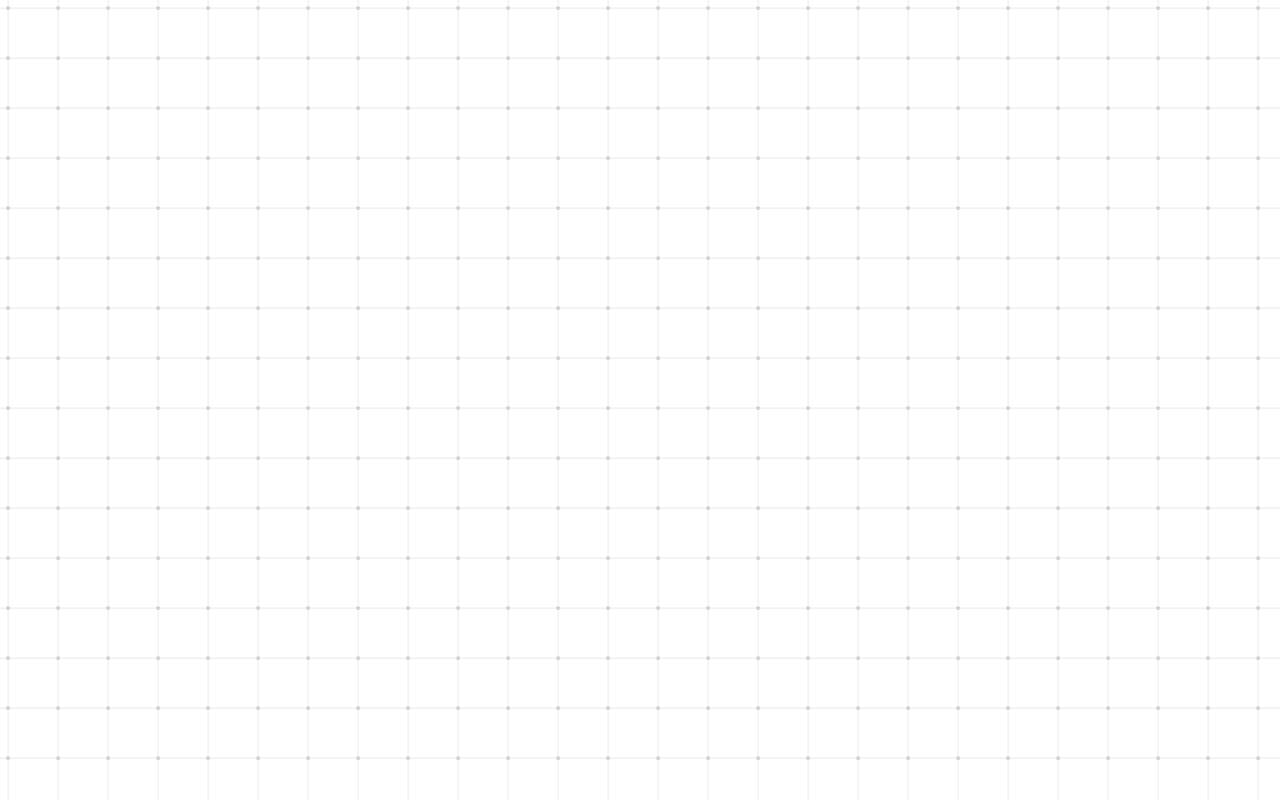
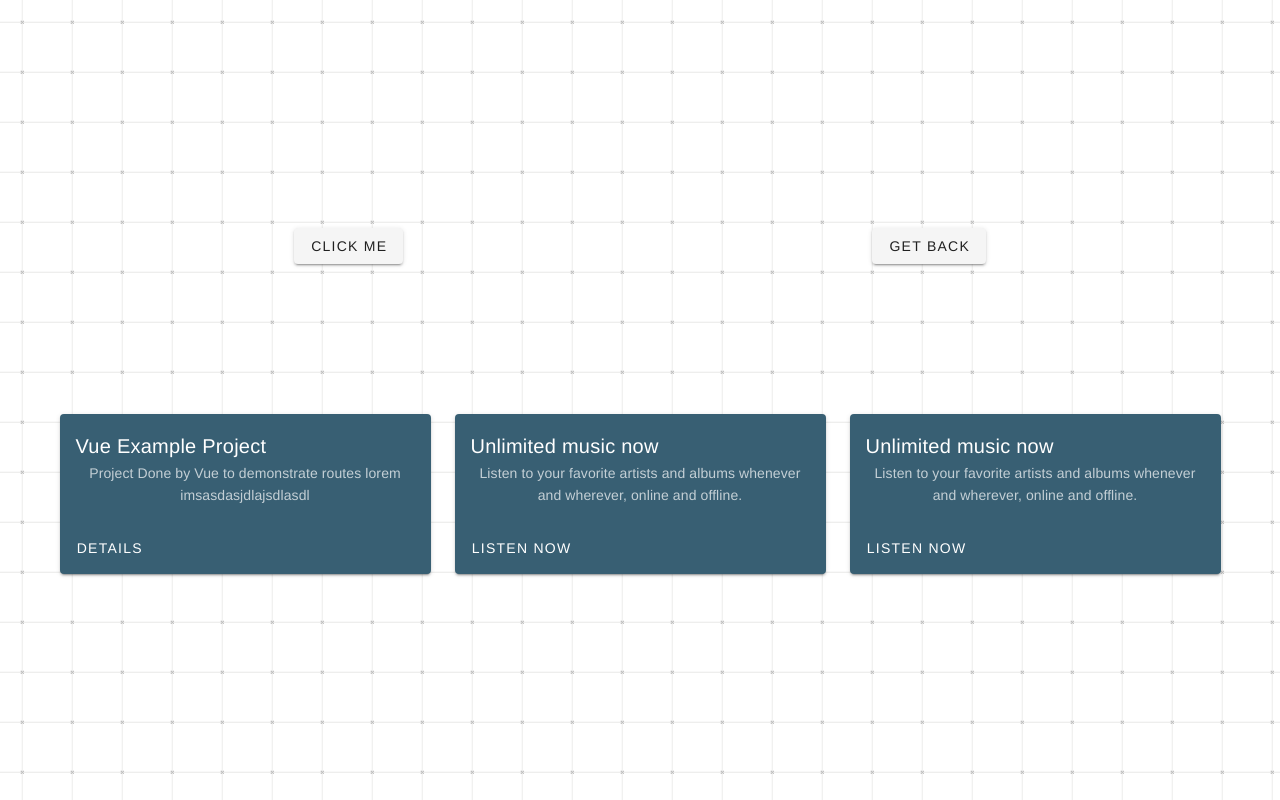
Before and after one commit to JimmyShukurow/newResume, a Vue app: page /#/portfolio in a window 1280 px wide. Built offline with nearby package versions, Linux system fonts and the light colour scheme.

Commit message:
portfolio changes

```diff
--- a/src/router/index.js
+++ b/src/router/index.js
@@ -1,7 +1,7 @@
 import Vue from 'vue'
 import VueRouter from 'vue-router'
 import MainView from '../views/MainView.vue'
-import ProfileView from '../views/ProfileView.vue'
+import PortfolioView from '../views/PortfolioView.vue'
 import ResumeView from '../views/ResumeView.vue'
 
 Vue.use(VueRouter)
@@ -13,9 +13,9 @@ const routes = [
     component: MainView
   },
   {
-    path: '/profile',
-    name: 'profile',
-    component: ProfileView
+    path: '/portfolio',
+    name: 'portfolio',
+    component: PortfolioView
   },
   {
     path: '/resume',
--- a/src/views/MainView.vue
+++ b/src/views/MainView.vue
@@ -21,8 +21,8 @@
         </div>
     </div>
      <v-row class="extra">
-          <router-link to="/profile"> <v-btn>  profile </v-btn>  </router-link>
-         <router-link to="/resume"> <v-btn> resume </v-btn>      </router-link>
+          <router-link to="/portfolio"> <v-btn color="#385F73" dark>  portfolio </v-btn>  </router-link>
+         <router-link to="/resume"> <v-btn color="#385F73" dark> resume </v-btn>      </router-link>
       </v-row>
   </div>
 </template>
--- /dev/null
+++ b/src/views/PortfolioView.vue
@@ -0,0 +1,81 @@
+<template>
+  <div class="home">
+    <v-container class="main">
+      <header>
+        <v-btn > click me </v-btn>
+        <router-link to="/"> <v-btn> get back </v-btn> </router-link>
+      </header>
+      <v-row>
+        <v-col cols="12" sm="4">
+          <v-card color="#385F73" dark>
+            <v-card-title class="text-h5"> Vue Example Project </v-card-title>
+
+            <v-card-subtitle>
+              Project Done by Vue to demonstrate routes lorem imsasdasjdlajsdlasdl
+            </v-card-subtitle>
+
+            <v-card-actions>
+              <v-btn text> <a href="http://" target="_blank" rel="noopener noreferrer">Details</a>  </v-btn>
+            </v-card-actions>
+          </v-card>
+        </v-col>
+         <v-col cols="12" sm="4">
+          <v-card color="#385F73" dark>
+            <v-card-title class="text-h5"> Unlimited music now </v-card-title>
+
+            <v-card-subtitle
+              >Listen to your favorite artists and albums whenever and wherever,
+              online and offline.</v-card-subtitle
+            >
+
+            <v-card-actions>
+              <v-btn text> Listen Now </v-btn>
+            </v-card-actions>
+          </v-card>
+        </v-col>
+         <v-col cols="12" sm="4">
+          <v-card color="#385F73" dark>
+            <v-card-title class="text-h5"> Unlimited music now </v-card-title>
+
+            <v-card-subtitle
+              >Listen to your favorite artists and albums whenever and wherever,
+              online and offline.</v-card-subtitle
+            >
+
+            <v-card-actions>
+              <v-btn text> Listen Now </v-btn>
+            </v-card-actions>
+          </v-card>
+        </v-col>
+      </v-row>
+    </v-container>
+  </div>
+</template>
+
+<script>
+// @ is an alias to /src
+
+export default {
+  name: "HomeView",
+  components: {},
+};
+</script>
+
+<style scoped>
+header {
+  display: flex;
+  justify-content: space-around;
+  margin-bottom: 150px;
+}
+a {
+  text-decoration: none;
+  color: inherit;
+}
+.mycard {
+  background-color: brown;
+}
+</style>
+
+<style lang="scss" >
+@import "../scss/background.scss";
+</style>
--- a/src/views/ProfileView.vue
+++ /dev/null
@@ -1,32 +0,0 @@
-<template>
-  <div class="home">
-    <v-container class = "main">
-      <v-btn> click me </v-btn>
-       <router-link to="/"> <v-btn> get back </v-btn>  </router-link>
-    </v-container>
-  </div>
-</template>
-
-<script>
-// @ is an alias to /src
-
-export default {
-  name: 'HomeView',
-  components: {
-  }
-}
-</script>
-
-<style scoped>
-.main{
-  display: flex;
-  justify-content: space-around;
-}
-a {
-  text-decoration: none;
-}
-</style>
-
-<style lang="scss" >
- @import "../scss/background.scss";
-</style>
```
